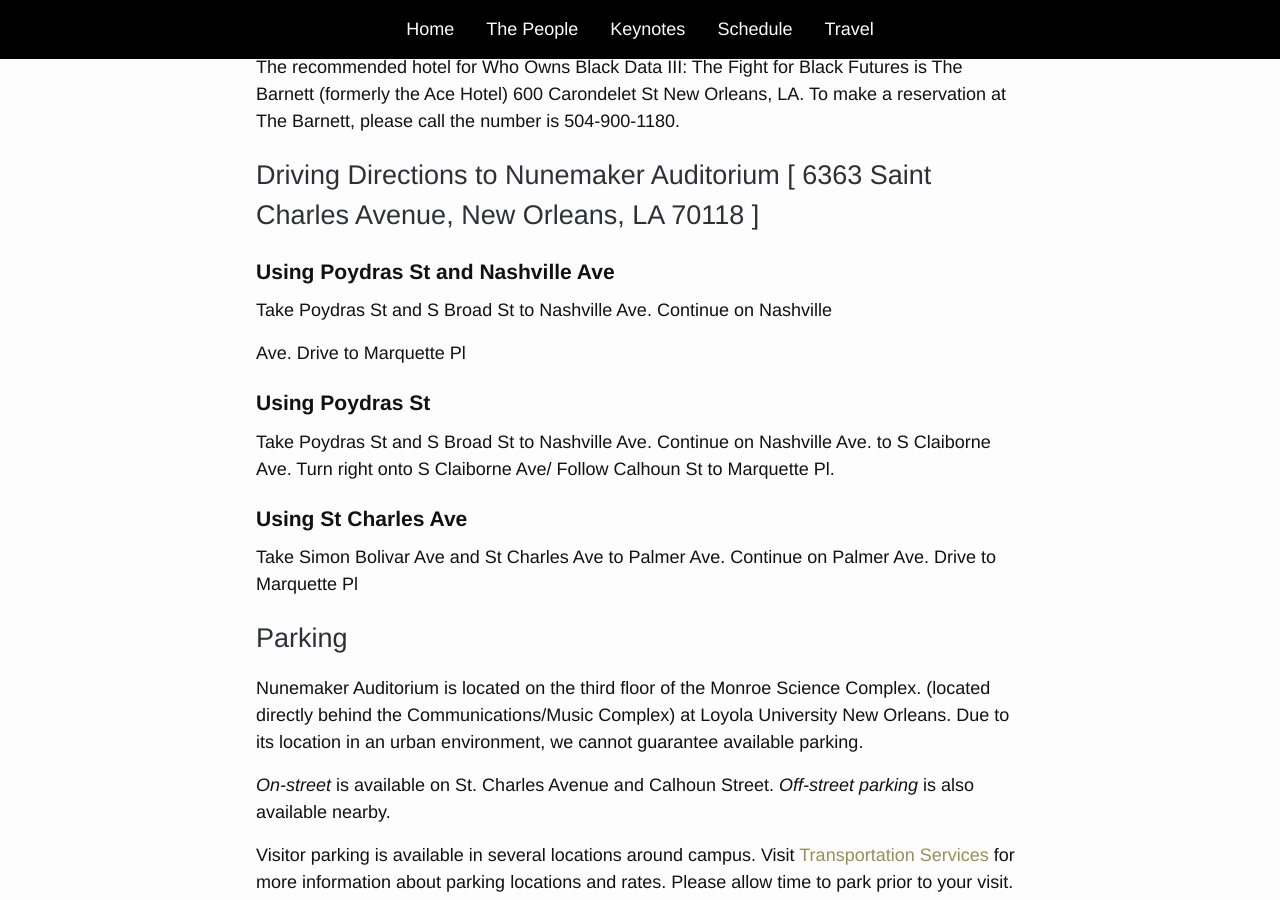
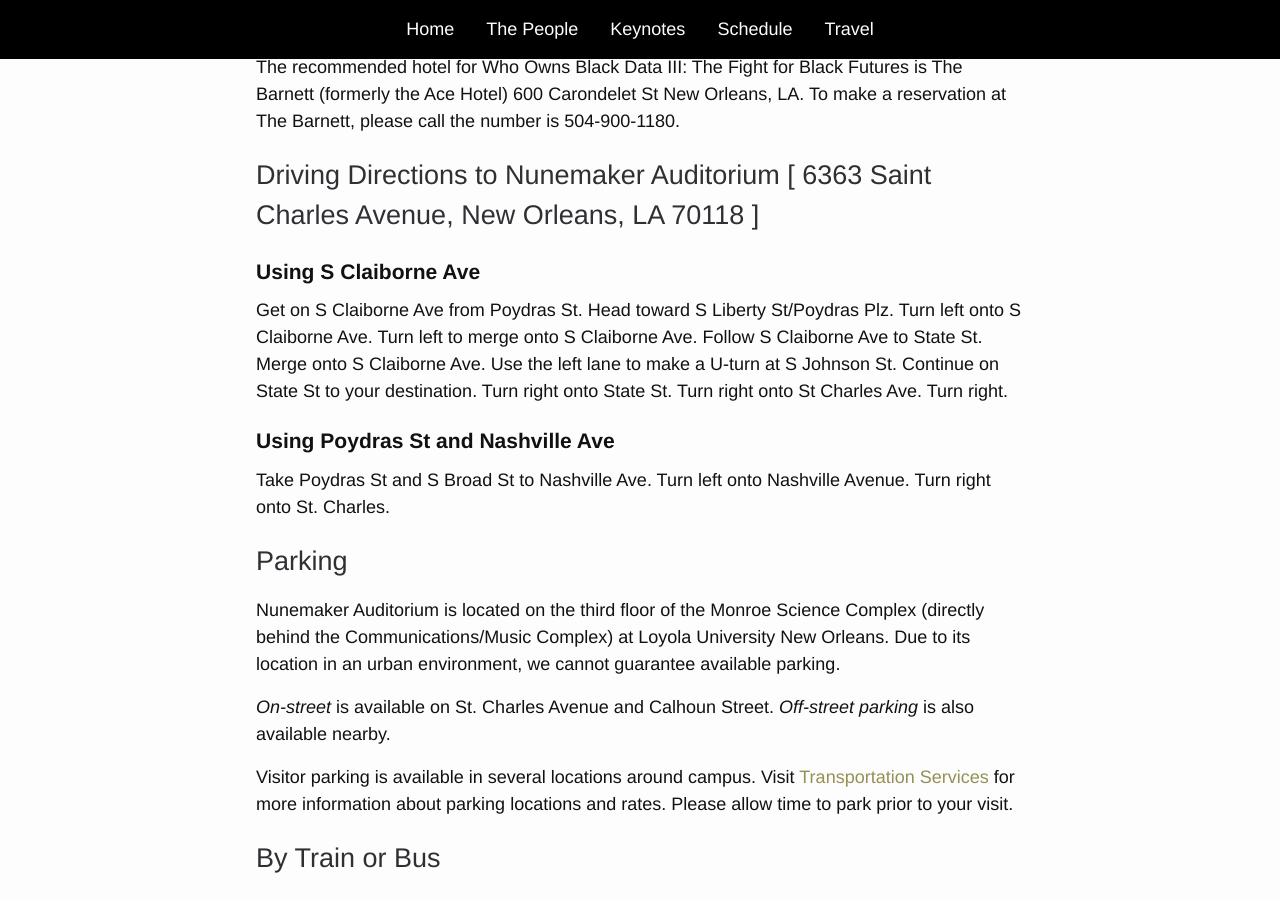
Before and after one commit to elotroalex/wobd-amistad, a Jekyll site: the page built from travel.md, in a window 1280 px wide and 900 px high, scrolled down 986 px. Built offline with Jekyll 4.4.1, drawn with Linux system fonts in a browser that asks for light colours.

Commit message:
small edits to travel

```diff
--- a/travel.md
+++ b/travel.md
@@ -13,23 +13,17 @@
 
 ## Driving Directions to Nunemaker Auditorium \[ 6363 Saint Charles Avenue, New Orleans, LA 70118 \]
 
+### Using S Claiborne Ave
+
+Get on S Claiborne Ave from Poydras St. Head toward S Liberty St/Poydras Plz. Turn left onto S Claiborne Ave. Turn left to merge onto S Claiborne Ave. Follow S Claiborne Ave to State St. Merge onto S Claiborne Ave. Use the left lane to make a U-turn at S Johnson St. Continue on State St to your destination. Turn right onto State St. Turn right onto St Charles Ave. Turn right.
+
 ### Using Poydras St and Nashville Ave
 
-Take Poydras St and S Broad St to Nashville Ave. Continue on Nashville
-
-Ave. Drive to Marquette Pl
-
-### Using Poydras St
-
-Take Poydras St and S Broad St to Nashville Ave. Continue on Nashville Ave. to S Claiborne Ave. Turn right onto S Claiborne Ave/ Follow Calhoun St to Marquette Pl.
-
-### Using St Charles Ave
-
-Take Simon Bolivar Ave and St Charles Ave to Palmer Ave. Continue on Palmer Ave. Drive to Marquette Pl
+Take Poydras St and S Broad St to Nashville Ave. Turn left onto Nashville Avenue. Turn right onto St. Charles.
 
 ## Parking
 
-Nunemaker Auditorium is located on the third floor of the Monroe Science Complex. (located directly behind the Communications/Music Complex) at Loyola University New Orleans. Due to its location in an urban environment, we cannot guarantee available parking.
+Nunemaker Auditorium is located on the third floor of the Monroe Science Complex (directly behind the Communications/Music Complex) at Loyola University New Orleans. Due to its location in an urban environment, we cannot guarantee available parking.
 
 _On-street_ is available on St. Charles Avenue and Calhoun Street. _Off-street parking_ is also available nearby.
 
```
